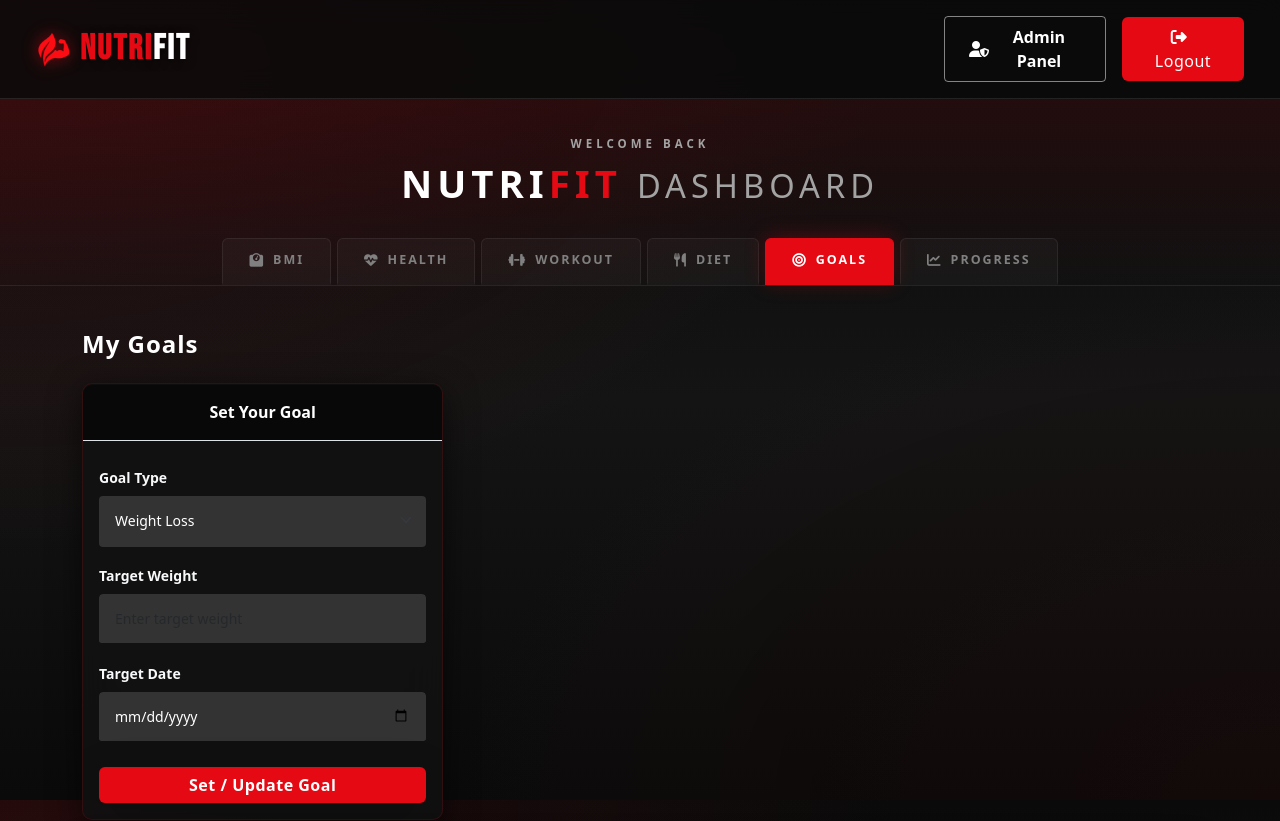
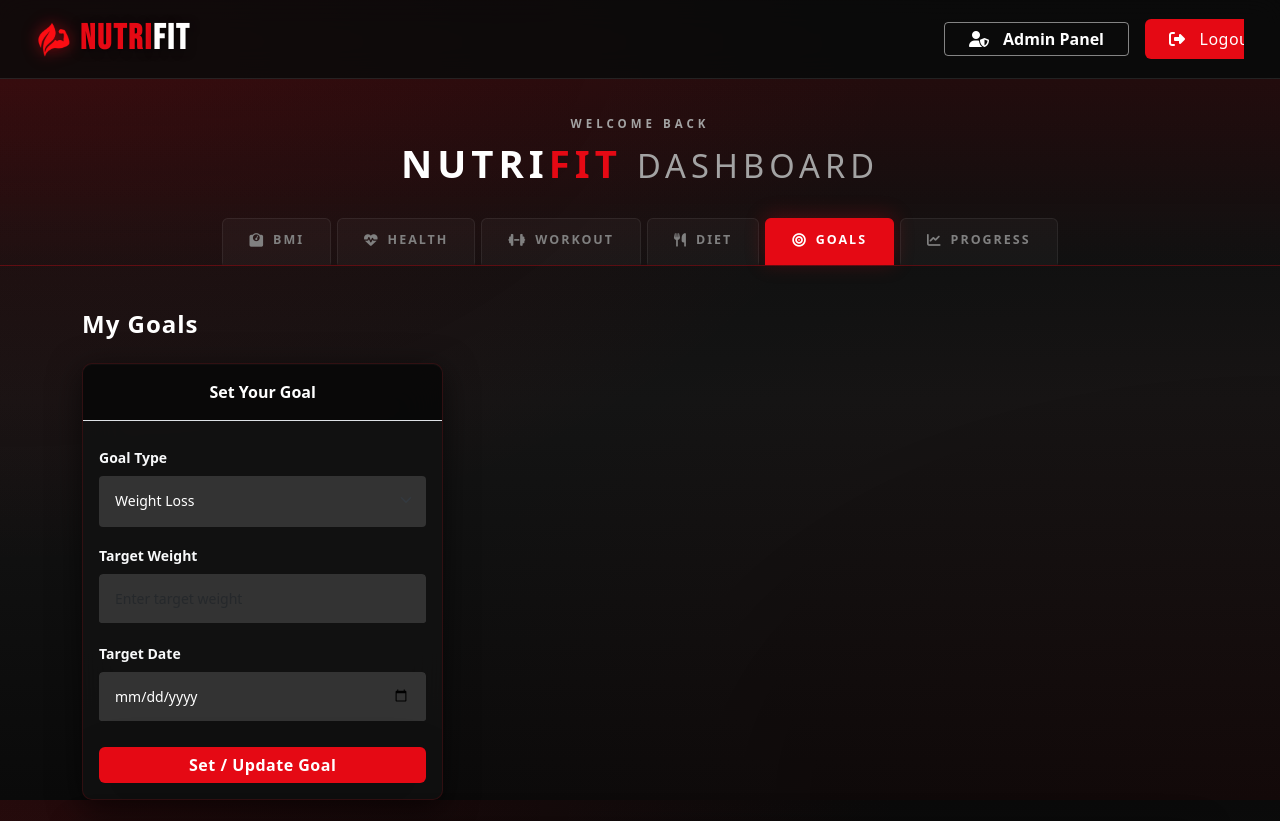
Before and after one commit to hrushi-17/NutriFit, a React (Create React App) app in the folder frontend/nutrifit-ui/: page /dashboard/goals in a window 1280 px wide. Shown: the top 821 px of the page. Built offline with nearby package versions, Linux system fonts and the light colour scheme; no server answers; sample sign-in values are in the browser's storage.

Commit message:
Admin: user list column-centered; remove Goal/Progress colored borders; fix navbar btn inline-flex

```diff
--- a/frontend/nutrifit-ui/src/index.css
+++ b/frontend/nutrifit-ui/src/index.css
@@ -210,10 +210,12 @@ a {
   font-size: 1rem;
   transition: background-color 0.2s ease, box-shadow 0.2s ease;
   letter-spacing: 0.5px;
-  display: inline-flex;
-  align-items: center;
+  display: inline-flex !important;
+  align-items: center !important;
   justify-content: center;
-  line-height: 1.5;
+  gap: 6px;
+  line-height: 1;
+  white-space: nowrap;
 }
 
 .btn-netflix:hover {
@@ -248,10 +250,12 @@ a {
   font-weight: 600;
   border-radius: 4px;
   transition: all 0.2s ease;
-  display: inline-flex;
-  align-items: center;
+  display: inline-flex !important;
+  align-items: center !important;
   justify-content: center;
-  line-height: 1.5;
+  gap: 6px;
+  line-height: 1;
+  white-space: nowrap;
 }
 
 .btn-outline-glass:hover,
--- a/frontend/nutrifit-ui/src/pages/AdminDashboard.js
+++ b/frontend/nutrifit-ui/src/pages/AdminDashboard.js
@@ -140,32 +140,37 @@ export default function AdminDashboard() {
                   onClick={() => loadDetails(u.userId)}
                   style={{
                     cursor: "pointer",
-                    padding: "12px 14px",
+                    padding: "14px 10px",
                     borderBottom: "1px solid rgba(255,255,255,0.06)",
                     transition: "background 0.2s",
                     background: "transparent",
+                    display: "flex",
+                    flexDirection: "column",
+                    alignItems: "center",
+                    textAlign: "center",
                   }}
                   onMouseEnter={e => e.currentTarget.style.background = "rgba(229,9,20,0.08)"}
                   onMouseLeave={e => e.currentTarget.style.background = "transparent"}
                 >
                   <div
                     style={{
-                      width: "32px", height: "32px",
+                      width: "38px", height: "38px",
                       background: "#e50914",
                       borderRadius: "50%",
-                      display: "inline-flex",
+                      display: "flex",
                       alignItems: "center",
                       justifyContent: "center",
-                      fontWeight: 700,
-                      fontSize: "0.9rem",
+                      fontWeight: 800,
+                      fontSize: "1rem",
                       color: "#fff",
-                      marginBottom: "6px",
+                      marginBottom: "8px",
+                      flexShrink: 0,
                     }}
                   >
                     {u.name?.charAt(0).toUpperCase()}
                   </div>
-                  <div className="fw-semibold text-white" style={{ fontSize: "0.85rem", lineHeight: 1.2 }}>{u.name}</div>
-                  <small className="text-muted" style={{ fontSize: "0.7rem" }}>{u.email}</small>
+                  <div style={{ fontWeight: 700, color: "#fff", fontSize: "0.8rem", lineHeight: 1.3, wordBreak: "break-word" }}>{u.name}</div>
+                  <small style={{ color: "#606060", fontSize: "0.65rem", wordBreak: "break-all" }}>{u.email}</small>
                 </div>
               ))}
             </div>
@@ -254,8 +259,8 @@ export default function AdminDashboard() {
 
                 {/* GOAL */}
                 <div className="col-md-3 d-flex">
-                  <div className="glass-panel w-100 p-3 h-100 d-flex flex-column" style={{ borderTop: "3px solid #f59e0b" }}>
-                    <div className="fw-bold text-uppercase mb-3 pb-2 border-bottom border-warning text-warning">
+                  <div className="glass-panel w-100 p-3 h-100 d-flex flex-column">
+                    <div className="fw-bold text-uppercase mb-3 pb-2 border-bottom text-white" style={{ fontSize: "0.75rem", letterSpacing: "1.5px", borderColor: "rgba(255,255,255,0.1)" }}>
                       🎯 Goal & Status
                     </div>
                     <div className="small flex-grow-1 d-flex flex-column justify-content-between">
@@ -299,9 +304,9 @@ export default function AdminDashboard() {
 
                 {/* GRAPH */}
                 <div className="col-md-3 d-flex">
-                  <div className="glass-panel w-100 p-3 progress-animate" style={{ borderTop: "3px solid #00ff00" }}>
-                    <div className="fw-bold text-uppercase mb-3 pb-2 border-bottom" style={{ color: "#00ff00", borderColor: "rgba(0,255,0,0.3)" }}>
-                      📈 Progress
+                  <div className="glass-panel w-100 p-3 progress-animate">
+                    <div className="fw-bold text-uppercase mb-3 pb-2 border-bottom text-white" style={{ fontSize: "0.75rem", letterSpacing: "1.5px", borderColor: "rgba(255,255,255,0.1)" }}>
+                      Progress
                     </div>
                     <div style={{ height: 200, width: "100%" }}>
                       <canvas id="adminProgressChart"></canvas>
@@ -342,7 +347,7 @@ export default function AdminDashboard() {
 
               {/* DIET */}
               <div className="glass-panel w-100 overflow-hidden">
-                <div className="fw-bold text-uppercase p-3 border-bottom" style={{ background: "rgba(0,0,0,0.5)", color: "#f59e0b", letterSpacing: "1px" }}>🥗 Diet Plan</div>
+                <div className="fw-bold text-uppercase p-3 border-bottom text-white" style={{ background: "rgba(0,0,0,0.5)", letterSpacing: "1px", fontSize: "0.8rem" }}>Diet Plan</div>
                 <div className="table-responsive">
                   <table className="table table-dark table-hover table-sm m-0 border-0" style={{ background: "transparent" }}>
                     <thead>
```
